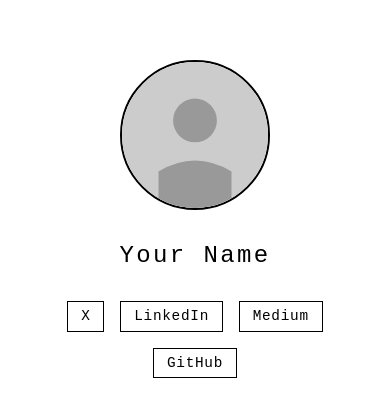
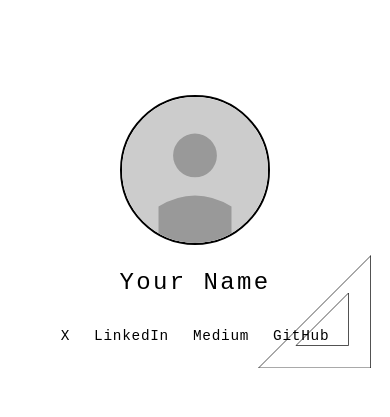
Before and after one commit to varn0/varno, a React (Vite) app: page / in a window 390 px wide. Shown: the part 203-620 px from the top of the page. Built offline with nearby package versions, Linux system fonts and the light colour scheme.

Commit message:
Refactor Portfolio component layout and add geometric decoration. Updated styles for improved responsiveness and visual hierarchy, including a new profile section and SVG decoration.

```diff
--- a/src/components/Portfolio.tsx
+++ b/src/components/Portfolio.tsx
@@ -7,12 +7,14 @@
   return (
     <div className="portfolio">
       <div className="portfolio-content">
+        <div className="profile-section">
           <img
             src={profilePicture}
             alt="Profile"
             className="profile-picture"
           />
           <h1 className="name">Your Name</h1>
+        </div>
         <div className="social-links">
           <a
             href="https://x.com/yourusername"
@@ -48,6 +50,33 @@
           </a>
         </div>
       </div>
+      <div className="geometric-decoration">
+        <svg width="200" height="200" viewBox="0 0 200 200" className="geometric-svg">
+          <line
+            x1="200" y1="200" x2="200" y2="50"
+            stroke="var(--border-color)"
+            strokeWidth="2"
+            className="thick-segment"
+          />
+          <line
+            x1="200" y1="50" x2="50" y2="200"
+            stroke="var(--border-color)"
+            strokeWidth="1"
+          />
+          <line
+            x1="50" y1="200" x2="200" y2="200"
+            stroke="var(--border-color)"
+            strokeWidth="1"
+          />
+          <polygon
+            points="170,170 170,100 100,170"
+            fill="none"
+            stroke="var(--border-color)"
+            strokeWidth="1"
+            className="triangle-small"
+          />
+        </svg>
+      </div>
     </div>
   )
 }
--- a/src/styles/App.css
+++ b/src/styles/App.css
@@ -29,12 +29,19 @@
   display: flex;
   align-items: center;
   justify-content: center;
-  padding: 2rem;
+  padding: 5%;
+  position: relative;
 }
 
 .portfolio {
   width: 100%;
-  max-width: 600px;
+  height: 100%;
+  position: relative;
+  padding: 2rem;
+  display: flex;
+  flex-direction: column;
+  align-items: center;
+  justify-content: center;
 }
 
 .portfolio-content {
@@ -42,6 +49,16 @@
   flex-direction: column;
   align-items: center;
   gap: 2rem;
+  width: 100%;
+  max-width: 800px;
+}
+
+.profile-section {
+  display: flex;
+  align-items: center;
+  gap: 2rem;
+  width: 100%;
+  justify-content: center;
 }
 
 .profile-picture {
@@ -50,13 +67,14 @@
   border-radius: 50%;
   object-fit: cover;
   border: 2px solid var(--border-color);
+  flex-shrink: 0;
 }
 
 .name {
   font-size: 2rem;
   font-weight: normal;
-  text-align: center;
   letter-spacing: 0.1em;
+  white-space: nowrap;
 }
 
 .social-links {
@@ -70,8 +88,6 @@
   color: var(--text-color);
   text-decoration: none;
   font-size: 1rem;
-  padding: 0.5rem 1rem;
-  border: 1px solid var(--border-color);
   transition: opacity 0.2s ease;
   letter-spacing: 0.05em;
 }
@@ -80,7 +96,41 @@
   opacity: 0.7;
 }
 
+.geometric-decoration {
+  position: absolute;
+  bottom: 0;
+  right: 0;
+  width: 200px;
+  height: 200px;
+  overflow: visible;
+  pointer-events: none;
+}
+
+.geometric-svg {
+  position: absolute;
+  bottom: 0;
+  right: 0;
+  opacity: 0.9;
+}
+
+.geometric-svg .triangle-large {
+  stroke-width: 1;
+}
+
+.geometric-svg .triangle-small {
+  stroke-width: 1;
+}
+
 @media (max-width: 768px) {
+  .portfolio {
+    padding: 1.5rem;
+  }
+
+  .profile-section {
+    flex-direction: column;
+    gap: 1.5rem;
+  }
+
   .profile-picture {
     width: 150px;
     height: 150px;
@@ -88,14 +138,25 @@
 
   .name {
     font-size: 1.5rem;
+    white-space: normal;
+    text-align: center;
   }
 
   .social-links {
-    gap: 1rem;
+    gap: 1.5rem;
   }
 
   .social-link {
     font-size: 0.9rem;
-    padding: 0.4rem 0.8rem;
+  }
+
+  .geometric-decoration {
+    width: 150px;
+    height: 150px;
+  }
+
+  .geometric-svg {
+    width: 150px;
+    height: 150px;
   }
 }
```
Lines whose indentation alone changed are shown as unchanged.
